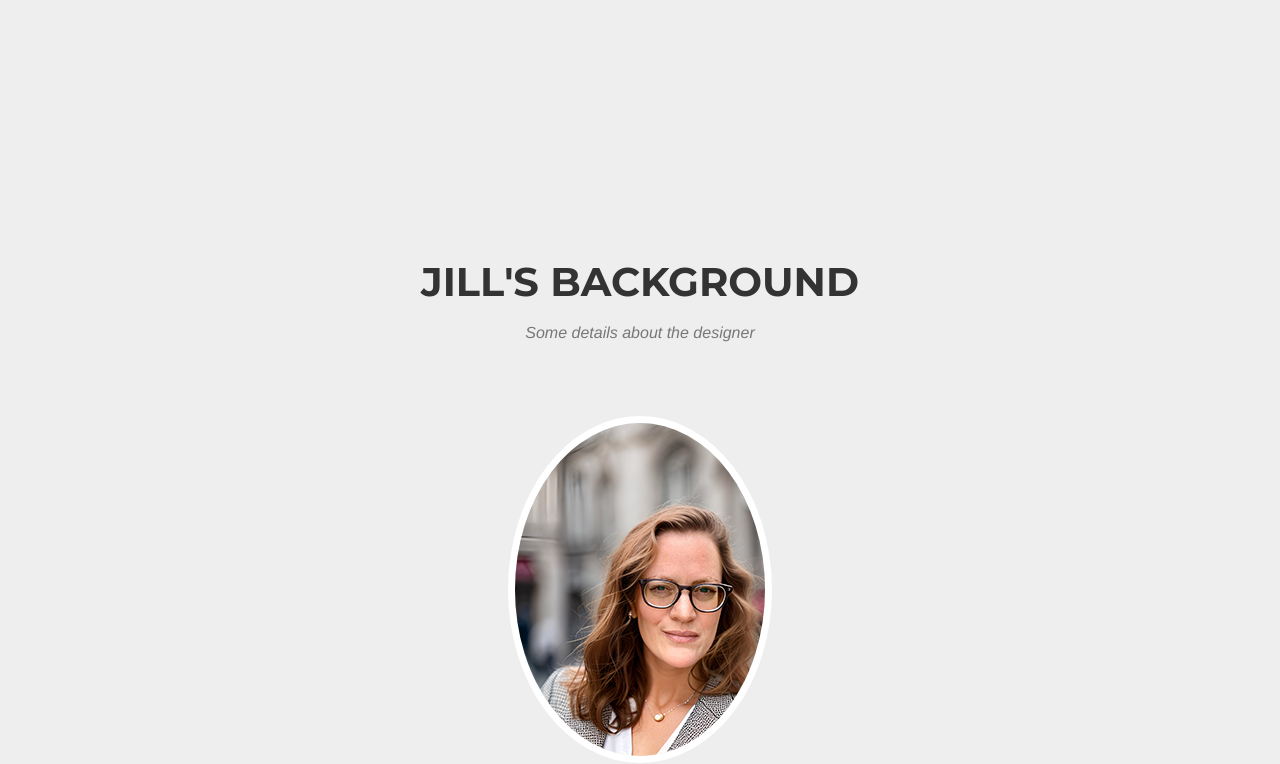
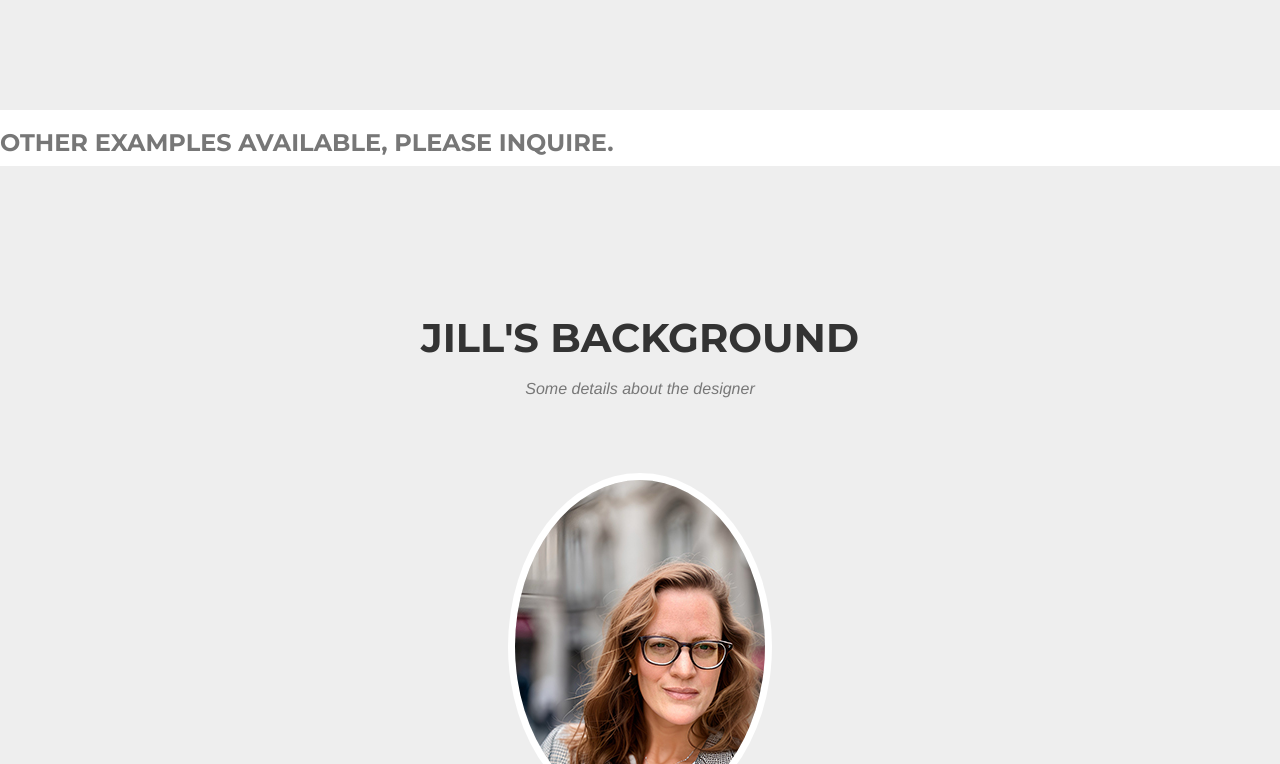
Before and after one commit to jlomaz/jlomaz.github.io, a website: page index.html in a window 1280 px wide. Shown: the part 3140-3904 px from the top of the page. Drawn offline with nearby package versions, Linux system fonts and the light colour scheme; a web font is replaced by a local one.

Commit message:
Update index.html

```diff
--- a/index.html
+++ b/index.html
@@ -277,6 +277,7 @@
         </div>
     </section>
 
+	<h3 class="section-subheading text-muted">Other examples available, please inquire.</h3>
 
 
     <!-- Team Section -->
```
